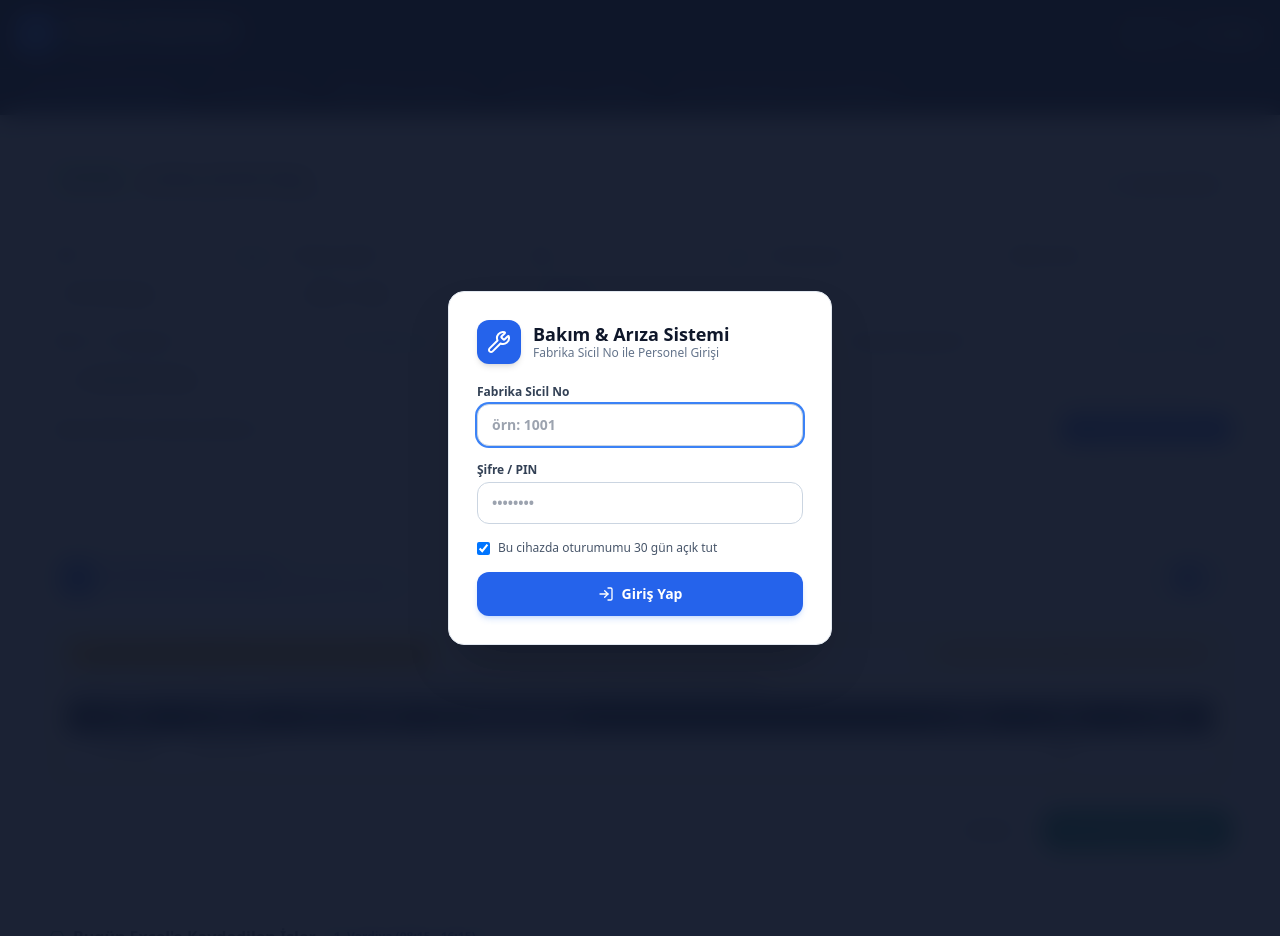
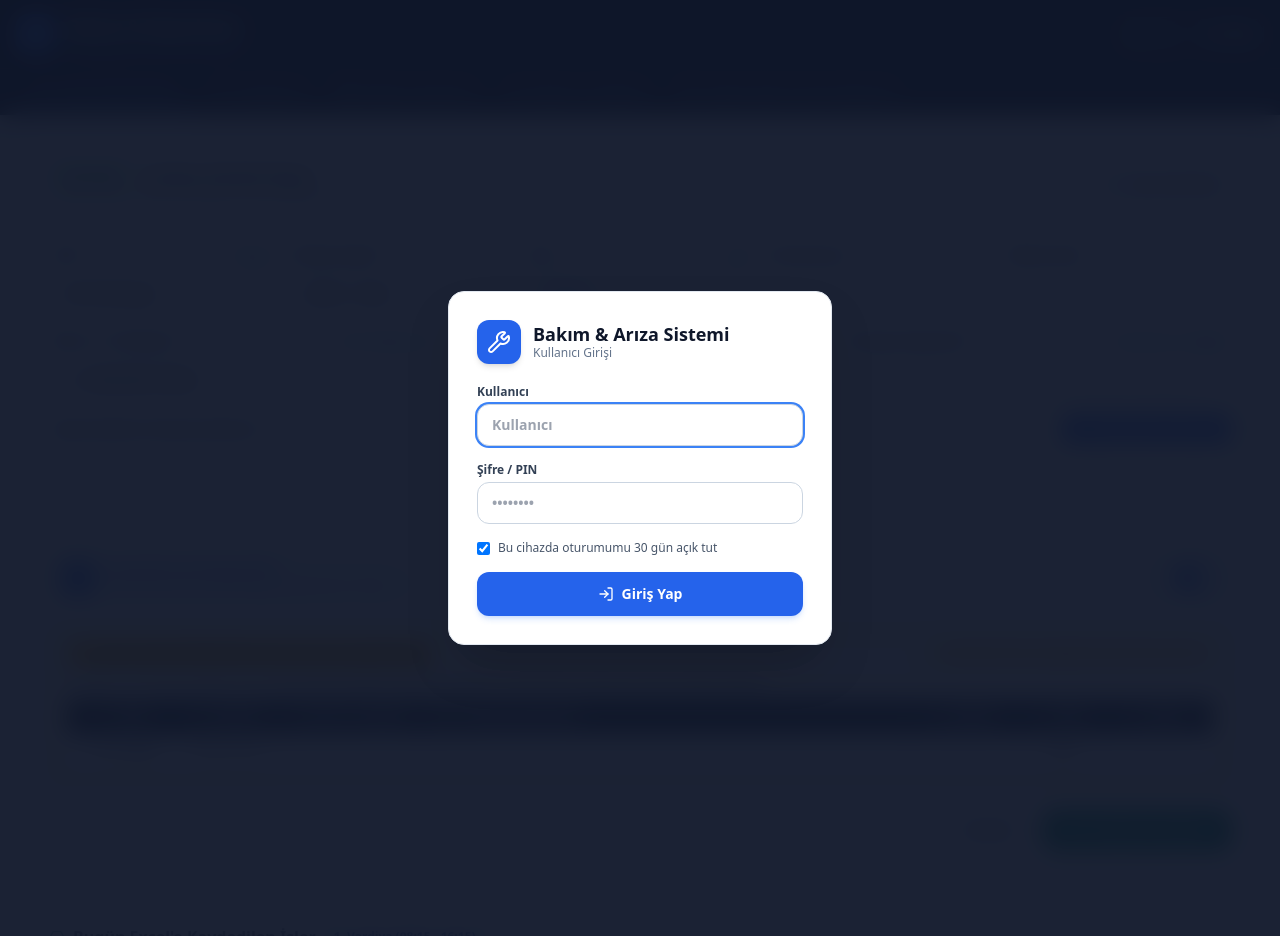
Before and after one commit to ecemozgur/bak-masist, a FastAPI app: page / in a window 1280 px wide. Run offline with FastAPI, Linux system fonts and the light colour scheme; some libraries are stand-ins or nearby versions.

Commit message:
fix(ui): change login label from Fabrika Sicil No to Kullanici

```diff
--- a/app/main.py
+++ b/app/main.py
@@ -84,7 +84,7 @@ async def serve_sw():
 def login(creds: UserLogin, request: Request, response: Response, db: Session = Depends(get_db)):
     sicil_no = creds.username.strip()
     if not sicil_no or not creds.pin_code:
-        raise HTTPException(status_code=400, detail="Sicil numarası ve PIN kodu zorunludur.")
+        raise HTTPException(status_code=400, detail="Kullanıcı ve şifre zorunludur.")
 
     client_ip = request.client.host if request.client else "unknown"
     check_rate_limit(client_ip, sicil_no)
@@ -92,7 +92,7 @@ def login(creds: UserLogin, request: Request, response: Response, db: Session =
     user = db.query(User).filter(func.lower(User.username) == sicil_no.lower()).first()
     if not user or not user.is_active or not verify_pin(creds.pin_code, user.pin_code):
         record_failed_attempt(client_ip, sicil_no)
-        raise HTTPException(status_code=401, detail="Sicil numarası veya PIN kodu hatalı!")
+        raise HTTPException(status_code=401, detail="Kullanıcı veya şifre hatalı!")
 
     clear_failed_attempts(client_ip, sicil_no)
 
--- a/app/static/js/app.js
+++ b/app/static/js/app.js
@@ -1883,7 +1883,7 @@ async function submitLogin(event) {
       startAppAfterAuth();
     } else {
       const err = await res.json().catch(() => ({}));
-      showLoginOverlay(err.detail || "Sicil numarası veya PIN hatalı!");
+      showLoginOverlay(err.detail || "Kullanıcı veya şifre hatalı!");
     }
   } catch (e) {
     showLoginOverlay("Sunucuya bağlanılamadı.");
--- a/app/templates/index.html
+++ b/app/templates/index.html
@@ -1426,14 +1426,14 @@
         </div>
         <div>
           <h2 class="text-lg font-bold text-slate-900 leading-tight">Bakım & Arıza Sistemi</h2>
-          <p class="text-xs text-slate-500">Fabrika Sicil No ile Personel Girişi</p>
+          <p class="text-xs text-slate-500">Kullanıcı Girişi</p>
         </div>
       </div>
 
       <form id="loginForm" onsubmit="submitLogin(event)" class="space-y-4">
         <div>
-          <label class="block text-xs font-bold text-slate-700 mb-1">Fabrika Sicil No</label>
-          <input type="text" id="loginSicilNo" required autocomplete="username" oninput="clearInputError(this)" placeholder="örn: 1001" class="w-full px-3.5 py-2.5 text-sm border border-slate-300 rounded-xl focus:ring-2 focus:ring-blue-500 focus:outline-none font-semibold text-slate-900">
+          <label class="block text-xs font-bold text-slate-700 mb-1">Kullanıcı</label>
+          <input type="text" id="loginSicilNo" required autocomplete="username" oninput="clearInputError(this)" placeholder="Kullanıcı" class="w-full px-3.5 py-2.5 text-sm border border-slate-300 rounded-xl focus:ring-2 focus:ring-blue-500 focus:outline-none font-semibold text-slate-900">
         </div>
 
         <div>
```
